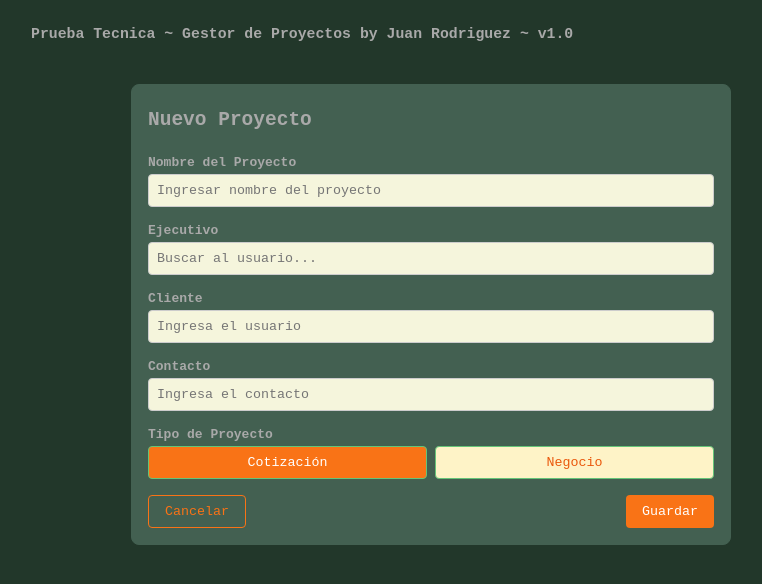
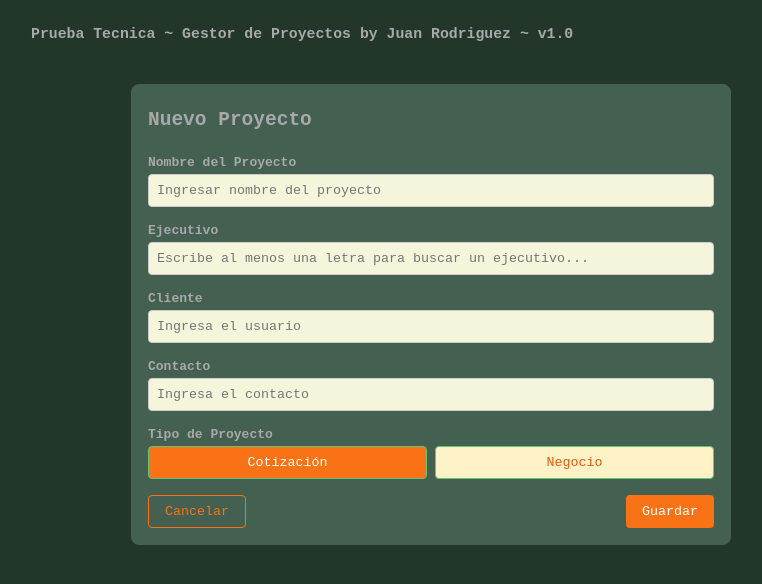
Before and after one commit to JuanPython1/prueba-tecnica-project-gestor-de-proyectos-by-juan, a Nuxt app: page /project/new in a window 1280 px wide. Shown: the top 584 px of the page, without its empty margins (209-971 px from the left). Built offline with nearby package versions, Linux system fonts and the light colour scheme.

Commit message:
fix placeholder input ejecutivo del ProjectForm

```diff
--- a/components/ProjectForm.vue
+++ b/components/ProjectForm.vue
@@ -17,7 +17,7 @@
       <div class="form-group">
         <ExecutiveSelector
           v-model:modelValue="form.executive"
-          placeholder="Buscar al usuario..."
+          placeholder="Escribe al menos una letra para buscar un ejecutivo..."
         />
       </div>
 
@@ -132,7 +132,6 @@ const cancel = () => {
 </script>
 
 <style scoped>
-/* Tus estilos originales del formulario */
 .project-form {
   display: flex;
   flex-direction: column;
```
